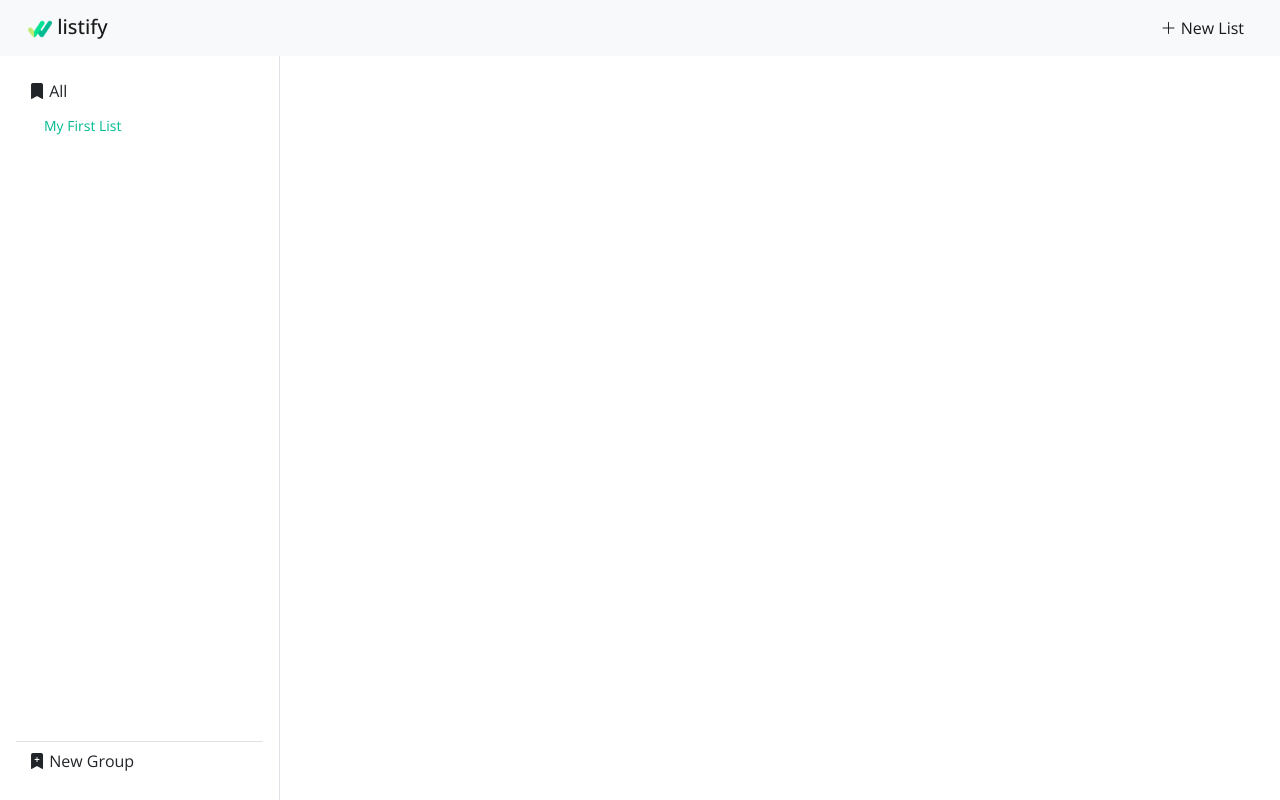
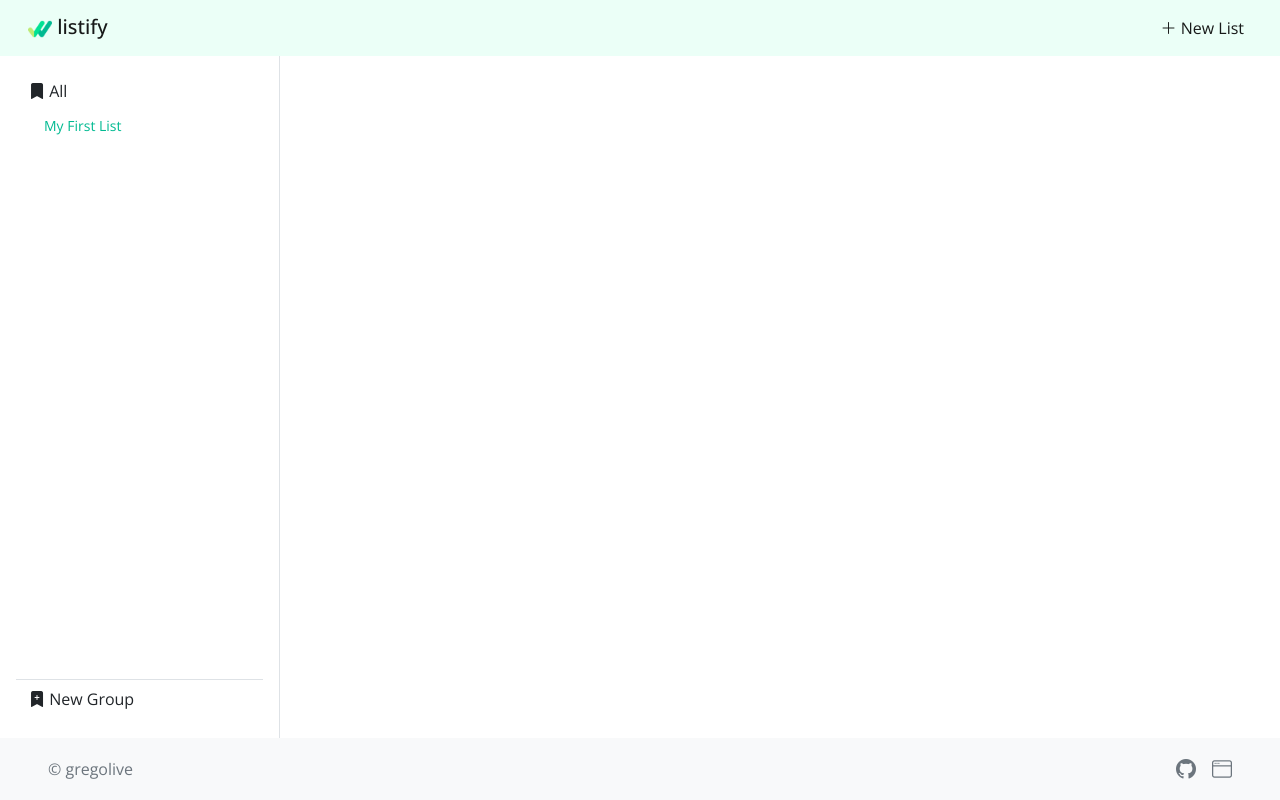
Before and after one commit to gregolive/todo-list, a website built with webpack: page dist/index.html in a window 1280 px wide. Built offline with nearby package versions, Linux system fonts and the light colour scheme.

Commit message:
Create footer and update navbar

```diff
--- a/src/css/style.css
+++ b/src/css/style.css
@@ -33,10 +33,14 @@ nav {
   text-decoration: none;
 }
 
+.bg-green {
+  background-color: #EBFFF7;
+}
+
 /* SIDEBAR */
 
 .sidebar {
-  min-height: calc(100vh - 56px);
+  min-height: calc(100vh - 56px - 62px);
   width: 280px;
   display: flex;
   flex-direction: column;
@@ -54,3 +58,14 @@ a.link-info {
 a.link-info:hover {
   color: var(--secondary-color);
 }
+
+/* FOOTER */
+
+footer {
+  margin: 0;
+}
+
+footer i {
+  height: 24px;
+  width: 24px;
+}
--- a/src/script/dashboard.js
+++ b/src/script/dashboard.js
@@ -1,11 +1,13 @@
 import navbar from './navbar.js';
 import sidebar from './sidebar.js';
+import footer from './footer.js';
 
 const dashboard = () => {
   const main = document.createElement('main');
 
   main.appendChild(navbar());
   main.appendChild(sidebar());
+  main.appendChild(footer());
   document.body.appendChild(main);
 }
 
--- /dev/null
+++ b/src/script/footer.js
@@ -0,0 +1,77 @@
+const buildFooterCopyright = () => {
+  const container = document.createElement('div'),
+        span = document.createElement('span');
+
+  span.className = 'text-muted';
+  span.textContent = '© gregolive';
+
+  container.className = 'col-md-4 d-flex align-items-center';
+  container.appendChild(span);
+
+  return container;
+}
+
+const buildFooterLinks = () => {
+  const list = document.createElement('ul'),
+        links = [ {class: 'bi bi-github', href: 'https://github.com/gregolive'},
+                  {class: 'bi bi-window', href: 'https://gregolive.github.io/personal-portfolio/'} ];
+
+  list.className = 'nav col-md-4 justify-content-end list-unstyled d-flex';
+  links.forEach(link => {
+    list.appendChild(buildLink(link));
+  });
+
+  return list;
+}
+
+const buildLink = (linkObj) => {
+  const item = document.createElement('li'),
+        link = document.createElement('a'),
+        icon = document.createElement('i');
+
+  icon.className = linkObj.class;
+
+  link.className = 'text-muted fs-5';
+  link.href = linkObj.href;
+  link.appendChild(icon);
+
+  item.className = 'ms-3';
+  item.appendChild(link);
+
+  return item;
+}
+
+const footer = () => {
+  const container = document.createElement('div'),
+        footer = document.createElement('footer');
+
+  footer.className = 'd-flex flex-wrap justify-content-between align-items-center';
+  footer.appendChild(buildFooterCopyright());
+  footer.appendChild(buildFooterLinks());
+
+  container.className = 'px-5 py-3 bg-light';
+  container.appendChild(footer);
+
+  return container;
+}
+
+/*
+<div class="container">
+  <footer class="d-flex flex-wrap justify-content-between align-items-center py-3 my-4 border-top">
+    <div class="col-md-4 d-flex align-items-center">
+      <a href="/" class="mb-3 me-2 mb-md-0 text-muted text-decoration-none lh-1">
+        <svg class="bi" width="30" height="24"><use xlink:href="#bootstrap"/></svg>
+      </a>
+      <span class="text-muted">&copy; 2021 Company, Inc</span>
+    </div>
+
+    <ul class="nav col-md-4 justify-content-end list-unstyled d-flex">
+      <li class="ms-3"><a class="text-muted" href="#"><svg class="bi" width="24" height="24"><use xlink:href="#twitter"/></svg></a></li>
+      <li class="ms-3"><a class="text-muted" href="#"><svg class="bi" width="24" height="24"><use xlink:href="#instagram"/></svg></a></li>
+      <li class="ms-3"><a class="text-muted" href="#"><svg class="bi" width="24" height="24"><use xlink:href="#facebook"/></svg></a></li>
+    </ul>
+  </footer>
+</div>
+*/
+
+export default footer;
--- a/src/script/navbar.js
+++ b/src/script/navbar.js
@@ -62,7 +62,7 @@ const navbar = () => {
         navHeader = document.createElement('nav');
 
   container.className = 'container-fluid';
-  navHeader.className = 'navbar navbar-expand-md navbar-light bg-light';
+  navHeader.className = 'navbar navbar-expand-md navbar-light bg-green';
 
   container.appendChild(navbarBrand());
   container.appendChild(navbarMenu());
```
Also changed, not shown: template.html (deleted, +0 -66 lines).
